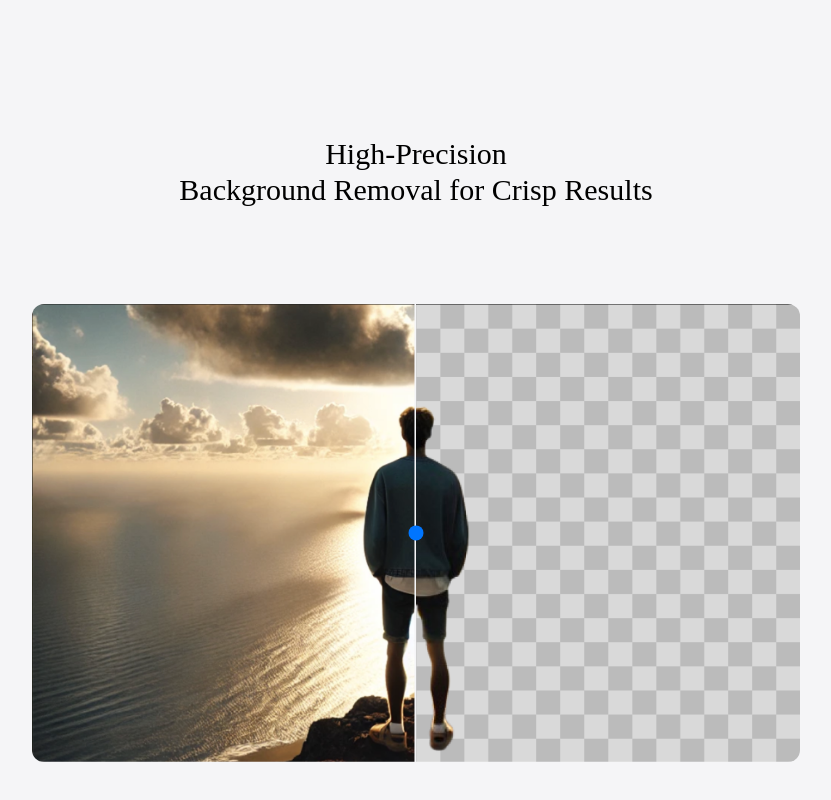
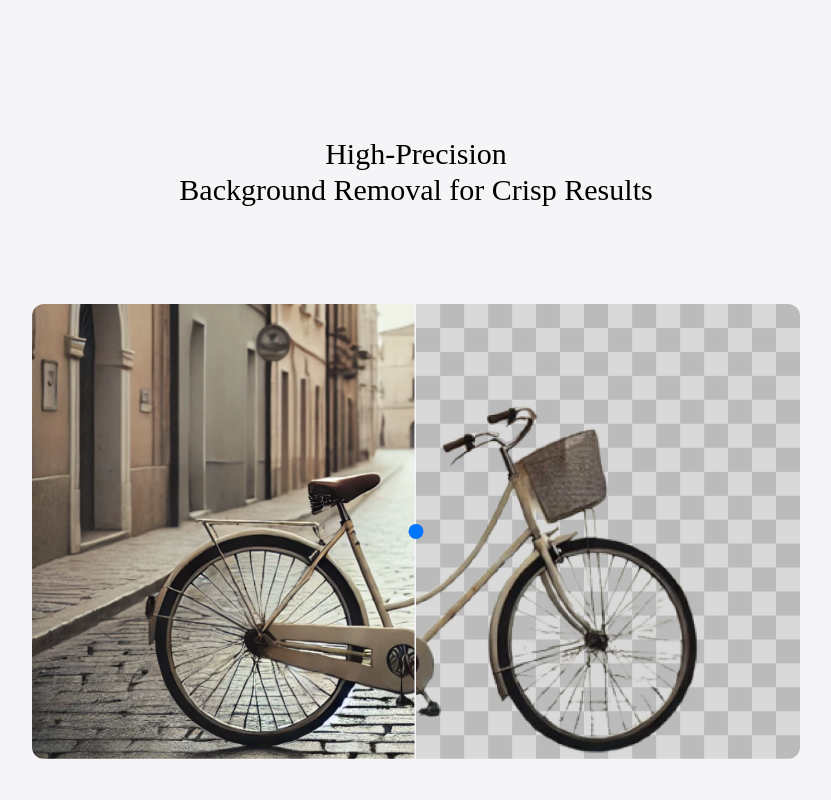
Before and after one commit to dashleremi/saas-invisibg, a React (Vite) app in the folder client/: page / in a window 1280 px wide. Shown: the part 1725-2525 px from the top of the page, without its empty margins (224-1055 px from the left). Built offline with nearby package versions, Linux system fonts and the light colour scheme; a web font is replaced by a local one.

Commit message:
additional features

```diff
--- a/client/src/components/RemovalExample.jsx
+++ b/client/src/components/RemovalExample.jsx
@@ -14,8 +14,8 @@ const RemovalExample = () => {
 
         {/* background images */}
         <div className='relative w-full max-w-3xl overflow-hidden m-auto rounded-xl'>
-            <img src="removal-before1.png" style={{clipPath: `inset(0 ${100.2 - sliderPosition}% 0 0)`}} alt="" />
-            <img className='absolute top-0 left-0 w-full h-full' src="removal-after1.png" style={{clipPath: `inset(0 0 0 ${sliderPosition}%)`}}  alt="" />
+            <img src="removal-before2.png" style={{clipPath: `inset(0 ${100.2 - sliderPosition}% 0 0)`}} alt="" />
+            <img className='absolute top-0 left-0 w-full h-full' src="removal-after2.png" style={{clipPath: `inset(0 0 0 ${sliderPosition}%)`}}  alt="" />
 
             {/* image slider for before and after */}
             <input className='absolute top-1/2 left-1/2 transform -translate-x-1/2 -translate-y-1/2 w-full z-10 slider' type="range" min={0} max={100} value={sliderPosition} onChange={handleSliderChange} />
```
